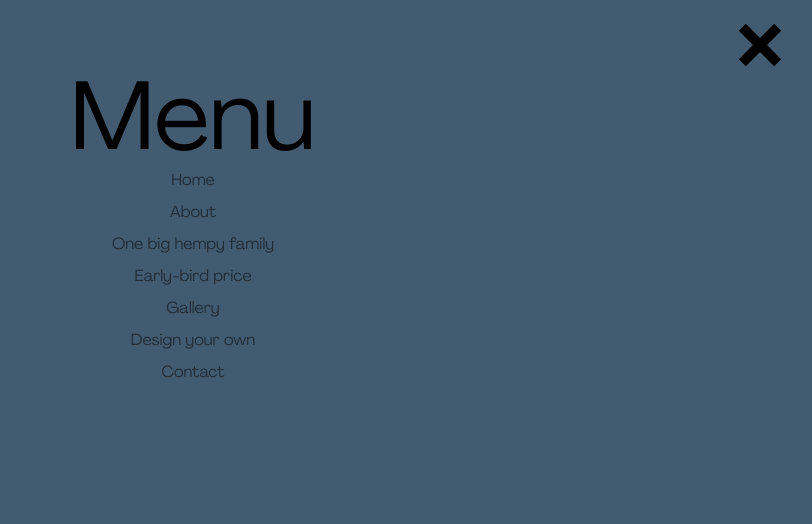
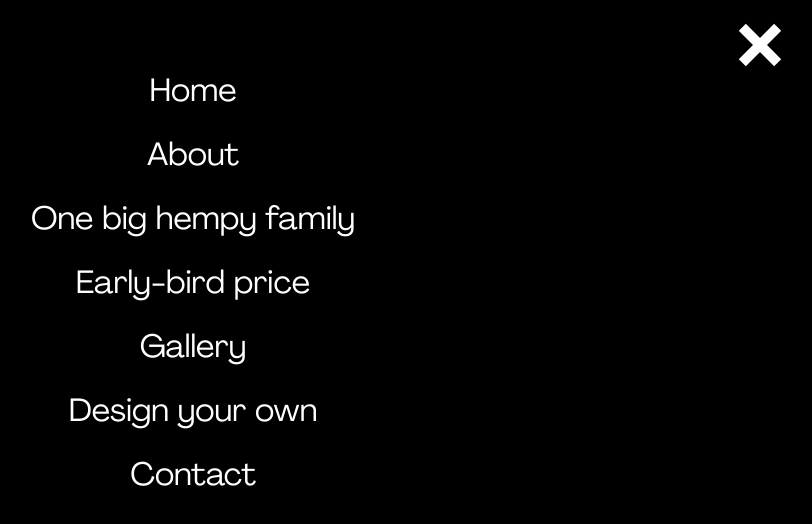
Before and after one commit to sztok7/qesa2, a website: page examples/continuous-vertical.html in a window 1280 px wide. Both pictures are taken after a click on the element 1228 px from the left and 31 px from the top of the page. Shown: the whole page, without its empty margins (447-1259 px from the left). Drawn offline with Linux system fonts and the light colour scheme.

Commit message:
Prettify menu

```diff
--- a/examples/continuous-vertical.html
+++ b/examples/continuous-vertical.html
@@ -92,14 +92,13 @@
 
 <div class="big-menu" id="big-menu">
 	<a class="info-close" onclick="closeMenu();"></a>
-	<h1 class="menu-header">Menu</h1>
-	<a class="menu-nav" onclick="closeMenu();setLocation('#home');">Home</a><br /><br />
-	<a class="menu-nav" onclick="closeMenu();setLocation('#about');">About</a><br /><br />
-	<a class="menu-nav" onclick="closeMenu();setLocation('#one-big-hempy-family');">One big hempy family</a><br /><br />
-	<a class="menu-nav" onclick="closeMenu();setLocation('#early-bird-price');">Early-bird price</a><br /><br />
-	<a class="menu-nav" onclick="closeMenu();setLocation('#gallery');">Gallery</a><br /><br />
-	<a class="menu-nav" onclick="closeMenu();setLocation('#design-your-own');">Design your own</a><br /><br />
-	<a class="menu-nav" onclick="closeMenu();setLocation('#contact');">Contact</a>
+	<h3><a class="menu-nav" onclick="closeMenu();setLocation('#home');">Home</a></h3><br><br>
+	<h3><a class="menu-nav" onclick="closeMenu();setLocation('#about');">About</a></h3><br><br>
+	<h3><a class="menu-nav" onclick="closeMenu();setLocation('#one-big-hempy-family');">One big hempy family</a></h3><br><br>
+	<h3><a class="menu-nav" onclick="closeMenu();setLocation('#early-bird-price');">Early-bird price</a></h3><br><br>
+	<h3><a class="menu-nav" onclick="closeMenu();setLocation('#gallery');">Gallery</a></h3><br><br>
+	<h3><a class="menu-nav" onclick="closeMenu();setLocation('#design-your-own');">Design your own</a></h3><br><br>
+	<h3><a class="menu-nav" onclick="closeMenu();setLocation('#contact');">Contact</a></h3>
 </div>
 
 <script type="text/javascript" src="../dist/fullpage.js"></script>
--- a/examples/examples.css
+++ b/examples/examples.css
@@ -10,6 +10,9 @@ form,fieldset,input,textarea,p,blockquote,th,td {
 }
 a{
 	text-decoration:none;
+}
+.menu-nav:hover {
+	color: #dedede;
 }
 p {
 	color: #ffffff;
@@ -65,6 +68,9 @@ body{
 }
 h1{
 	font-size: 6em;
+}
+h3{
+	font-size: 2em;
 }
 p{
 	font-size: 2em;
--- a/src/fullpage.css
+++ b/src/fullpage.css
@@ -81,7 +81,7 @@ html.fp-enabled,
     right: 15px;
     border-width: 38.5px 0 38.5px 34px;
     border-color: transparent transparent transparent #fff;
-    /*background-image: url(../images/icons/icon-arrow-next.svg);*/
+    background-image: url(../images/icons/icon-arrow-next.svg);
 }
 .fp-scrollable {
     overflow: hidden;
@@ -242,7 +242,7 @@ html.fp-enabled,
     left: 5px;
     width: 100%;
     bottom: 0;
-    background: #435b71;
+    background: #000000;
     text-align: center;
     padding-top: 77px;
     height: 100%;
@@ -297,7 +297,7 @@ html.fp-enabled,
   display: block;
   height: 10px;
   width: 50px;
-  background-color: #000000;
+  background-color: #ffffff;
   transition: all 0.25s ease-out;
 }
 .info-close:after {
```
